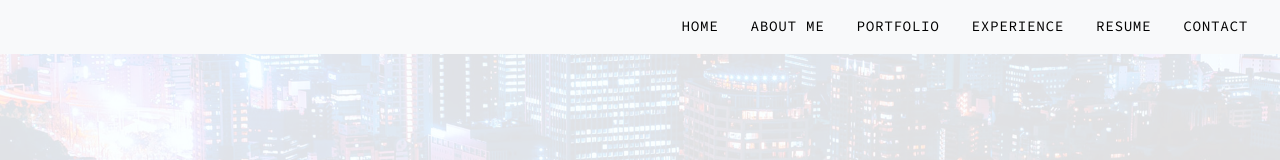
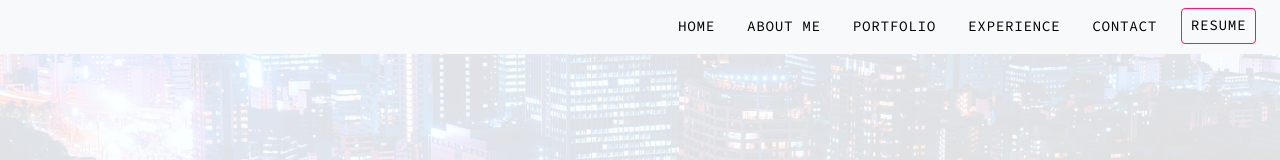
Before and after one commit to jeffreyc86/portfolio, a React (Create React App) app: page / in a window 1280 px wide. Shown: the top 160 px of the page. Built offline with nearby package versions, Linux system fonts and the light colour scheme.

Commit message:
Navbar revised and Resume link added

```diff
--- a/public/index.html
+++ b/public/index.html
@@ -2,7 +2,7 @@
 <html lang="en">
   <head>
     <meta charset="utf-8" />
-    <link rel="icon" href="%PUBLIC_URL%/assets/icon.png" />
+    <link rel="icon" href="%PUBLIC_URL%/assets/jc.png" />
     <meta name="viewport" content="width=device-width, initial-scale=1" />
     <meta name="theme-color" content="#000000" />
     <meta
--- a/src/components/Home.js
+++ b/src/components/Home.js
@@ -21,7 +21,7 @@ function Home () {
                 backSpeed={60}
                 loop
             />
-            <Link to="contact" smooth={true} offset={-110} className="btn-main-offer">
+            <Link to="contact" smooth={true} offset={-50} className="btn-main-offer">
                 Contact Me
             </Link>
             </div>
--- a/src/components/Navbar.js
+++ b/src/components/Navbar.js
@@ -2,9 +2,11 @@ import React from "react"
 import {FontAwesomeIcon} from '@fortawesome/react-fontawesome'
 import {faBars} from "@fortawesome/free-solid-svg-icons"
 import {Link} from "react-scroll"
+import resume from "../resume.pdf"
 
 
 function Navbar () {
+
 
     return (
         <nav className="navbar navbar-expand-lg navbar-light bg-light fixed-top">
@@ -27,10 +29,10 @@ function Navbar () {
                             <Link smooth={true} to="experience" offset={-50} className="nav-link" href="#">experience</Link>
                         </li>
                         <li className="nav-item">
-                            <Link smooth={true} to="resume" offset={-50} className="nav-link" href="#">resume</Link>
+                            <Link smooth={true} to="contact" offset={-50} className="nav-link" href="#">Contact</Link>
                         </li>
                         <li className="nav-item">
-                            <Link smooth={true} to="contact" offset={-50} className="nav-link" href="#">Contact</Link>
+                            <a className="nav-link resume-btn" href={resume} target="_blank">resume</a>
                         </li>
                     </ul>
                 </div>
--- a/src/index.css
+++ b/src/index.css
@@ -56,6 +56,13 @@ nav ul li {
 
 .navbar-nav > li > a:hover {
   color: var(--primary-color) !important;
+}
+
+.resume-btn{
+  border: solid 1px var(--primary-pink);
+  padding: .4rem .55rem !important;
+  border-radius: 4px;
+  /* margin-left: .8rem !important; */
 }
 
 /********************************* HOME *********************************/
```
Also changed, not shown: public/assets/jc.png (added), 1 other file (tests, documents, lock files or other folders).
